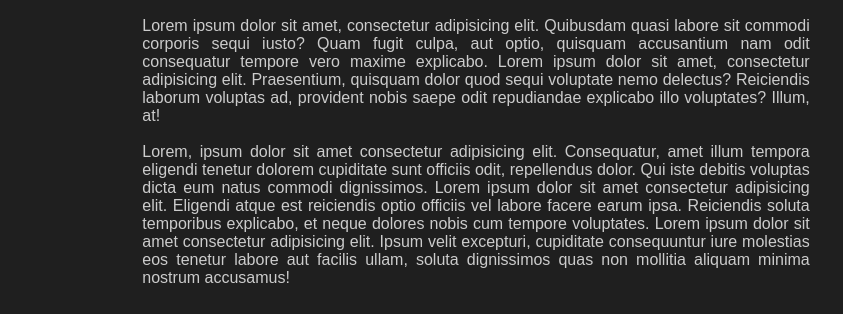
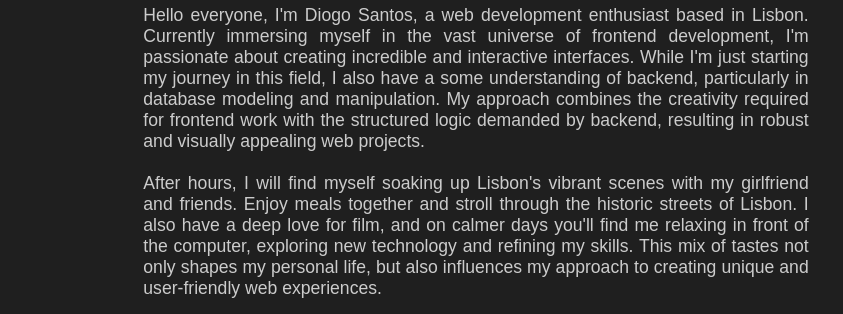
Before and after one commit to diogo-s4ntos/Portfolio, a plain HTML site: page HTML/about.html in a window 1280 px wide. Shown: the part 222-536 px from the top of the page, without its empty margins (164-1007 px from the left). Drawn offline with Linux system fonts and the light colour scheme.

Commit message:
Update about page

```diff
--- a/CSS/about.css
+++ b/CSS/about.css
@@ -36,10 +36,11 @@ h1{
 }
 
 #about-txt{
-    width: 75ch;
+    width: 68ch;
     max-width: 100%;
     color: var(--secondary);
     text-align: justify;
+    font-size: 1.1em;
 }
 
 #tools{
--- a/HTML/about.html
+++ b/HTML/about.html
@@ -27,10 +27,9 @@
     </header>
     <main>
         <h1>About me</h1>
-        <p id="about-txt">Lorem ipsum dolor sit amet, consectetur adipisicing elit. Quibusdam quasi labore sit commodi corporis sequi iusto? Quam fugit culpa, aut optio, quisquam accusantium nam odit consequatur tempore vero maxime explicabo.
-        Lorem ipsum dolor sit amet, consectetur adipisicing elit. Praesentium, quisquam dolor quod sequi voluptate nemo delectus? Reiciendis laborum voluptas ad, provident nobis saepe odit repudiandae explicabo illo voluptates? Illum, at!
+        <p id="about-txt">Hello everyone, I'm Diogo Santos, a web development enthusiast based in Lisbon. Currently immersing myself in the vast universe of frontend development, I'm passionate about creating incredible and interactive interfaces. While I'm just starting my journey in this field, I also have a some understanding of backend, particularly in database modeling and manipulation. My approach combines the creativity required for frontend work with the structured logic demanded by backend, resulting in robust and visually appealing web projects.
             <br><br>
-        Lorem, ipsum dolor sit amet consectetur adipisicing elit. Consequatur, amet illum tempora eligendi tenetur dolorem cupiditate sunt officiis odit, repellendus dolor. Qui iste debitis voluptas dicta eum natus commodi dignissimos. Lorem ipsum dolor sit amet consectetur adipisicing elit. Eligendi atque est reiciendis optio officiis vel labore facere earum ipsa. Reiciendis soluta temporibus explicabo, et neque dolores nobis cum tempore voluptates. Lorem ipsum dolor sit amet consectetur adipisicing elit. Ipsum velit excepturi, cupiditate consequuntur iure molestias eos tenetur labore aut facilis ullam, soluta dignissimos quas non mollitia aliquam minima nostrum accusamus!
+        After hours, I will find myself soaking up Lisbon's vibrant scenes with my girlfriend and friends. Enjoy meals together and stroll through the historic streets of Lisbon. I also have a deep love for film, and on calmer days you'll find me relaxing in front of the computer, exploring new technology and refining my skills. This mix of tastes not only shapes my personal life, but also influences my approach to creating unique and user-friendly web experiences.
         </p>
         <h1>Skills</h1>
         <div id="tools">
```
